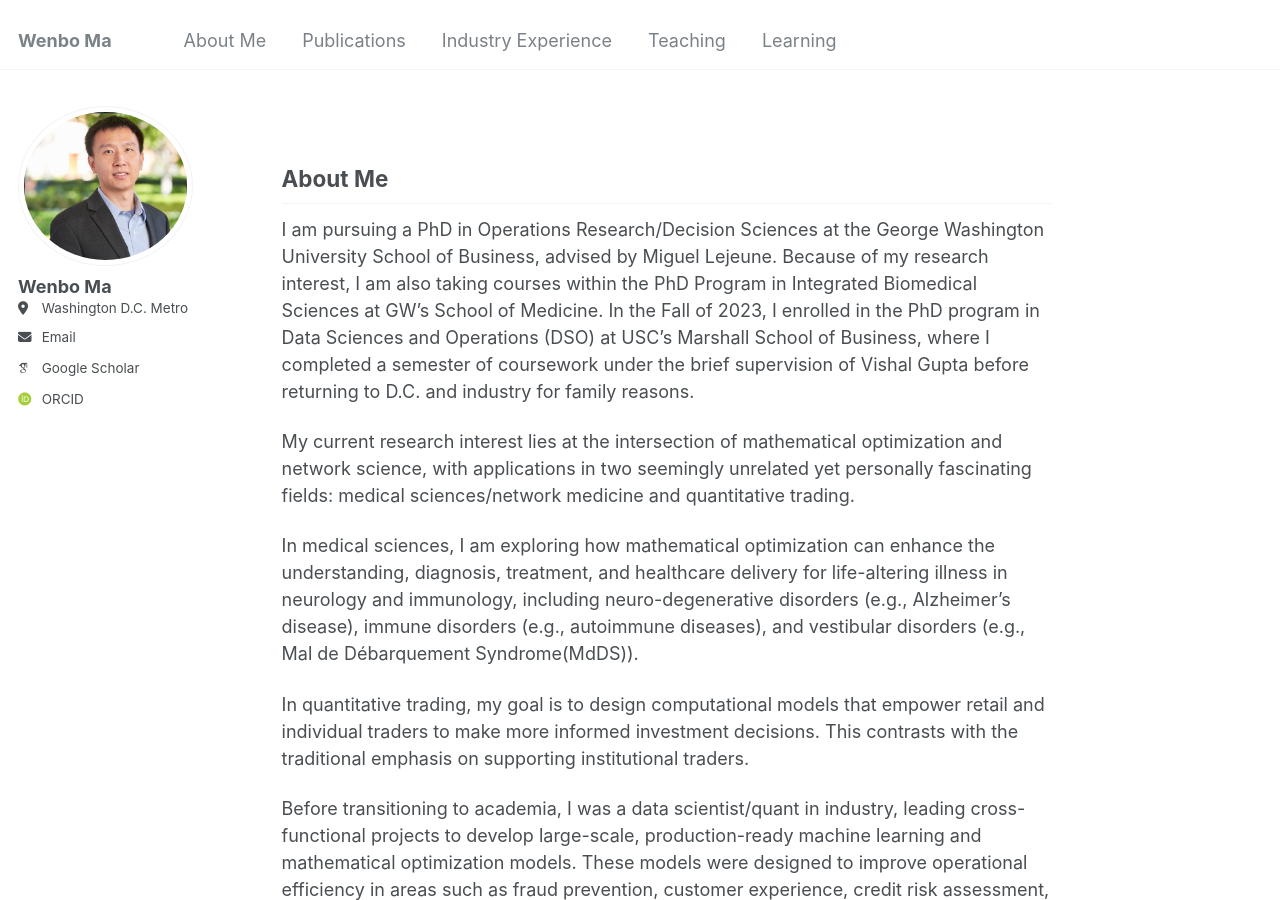
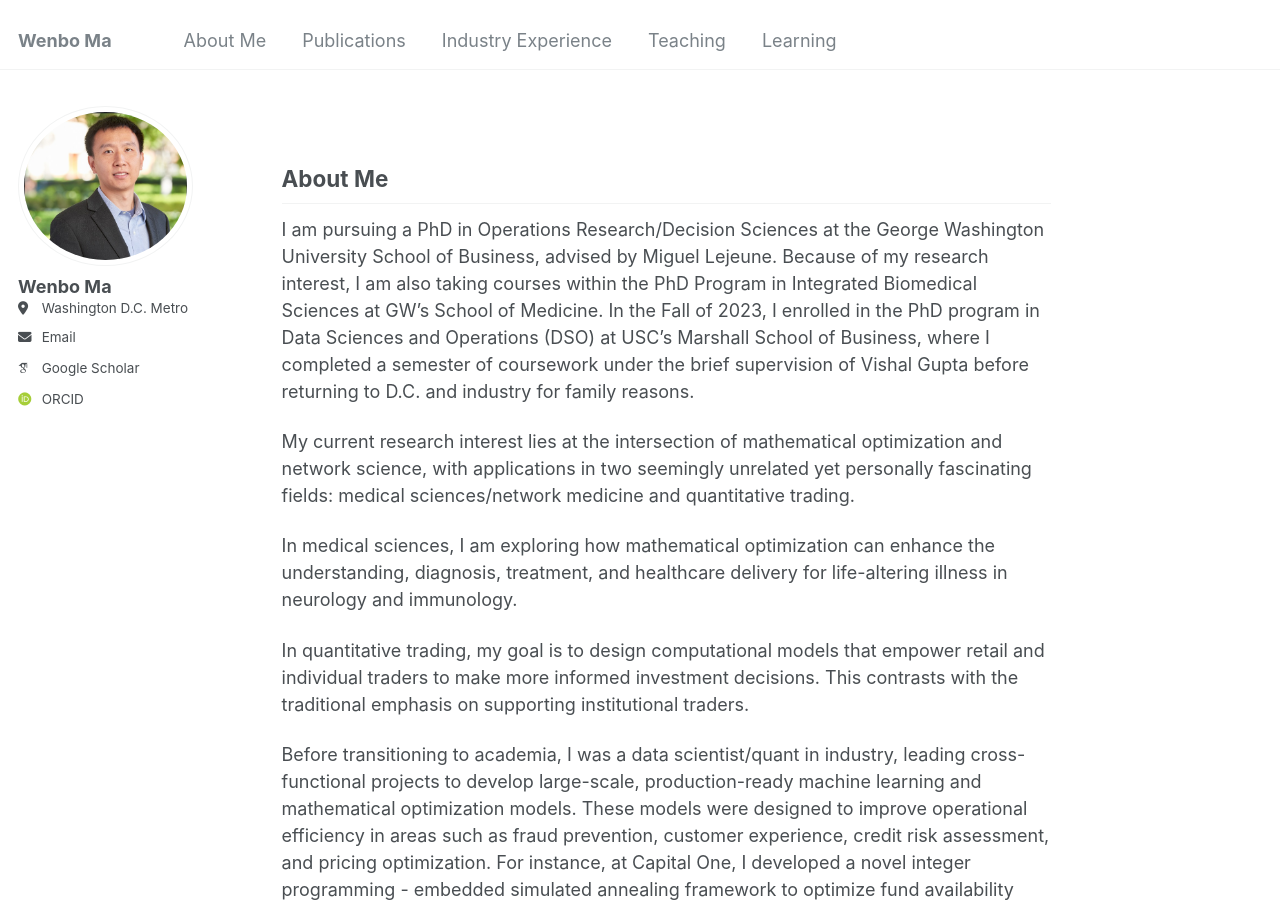
Before and after one commit to wenbo5565/wenbo5565.github.io, a Jekyll site: the page built from _pages/about.md, in a window 1280 px wide and 900 px high. Built offline with Jekyll 4.4.1, drawn with Linux system fonts in a browser that asks for light colours; some web fonts are replaced.

Commit message:
Update about.md

```diff
--- a/_pages/about.md
+++ b/_pages/about.md
@@ -13,7 +13,9 @@ I am pursuing a PhD in Operations Research/Decision Sciences at the George Washi
 
 My current research interest lies at the intersection of mathematical optimization and network science, with applications in two seemingly unrelated yet personally fascinating fields: medical sciences/network medicine and quantitative trading.
 
-In medical sciences, I am exploring how mathematical optimization can enhance the understanding, diagnosis, treatment, and healthcare delivery for life-altering illness in neurology and immunology, including neuro-degenerative disorders (e.g., Alzheimer's disease), immune disorders (e.g., autoimmune diseases), and vestibular disorders (e.g., Mal de Débarquement Syndrome(MdDS)).
+In medical sciences, I am exploring how mathematical optimization can enhance the understanding, diagnosis, treatment, and healthcare delivery for life-altering illness in neurology and immunology.
+
+<!-- including neuro-degenerative disorders (e.g., Alzheimer's disease), immune disorders (e.g., autoimmune diseases), and vestibular disorders (e.g., Mal de Débarquement Syndrome(MdDS))-->
 
 In quantitative trading, my goal is to design computational models that empower retail and individual traders to make more informed investment decisions. This contrasts with the traditional emphasis on supporting institutional traders.
 
```
